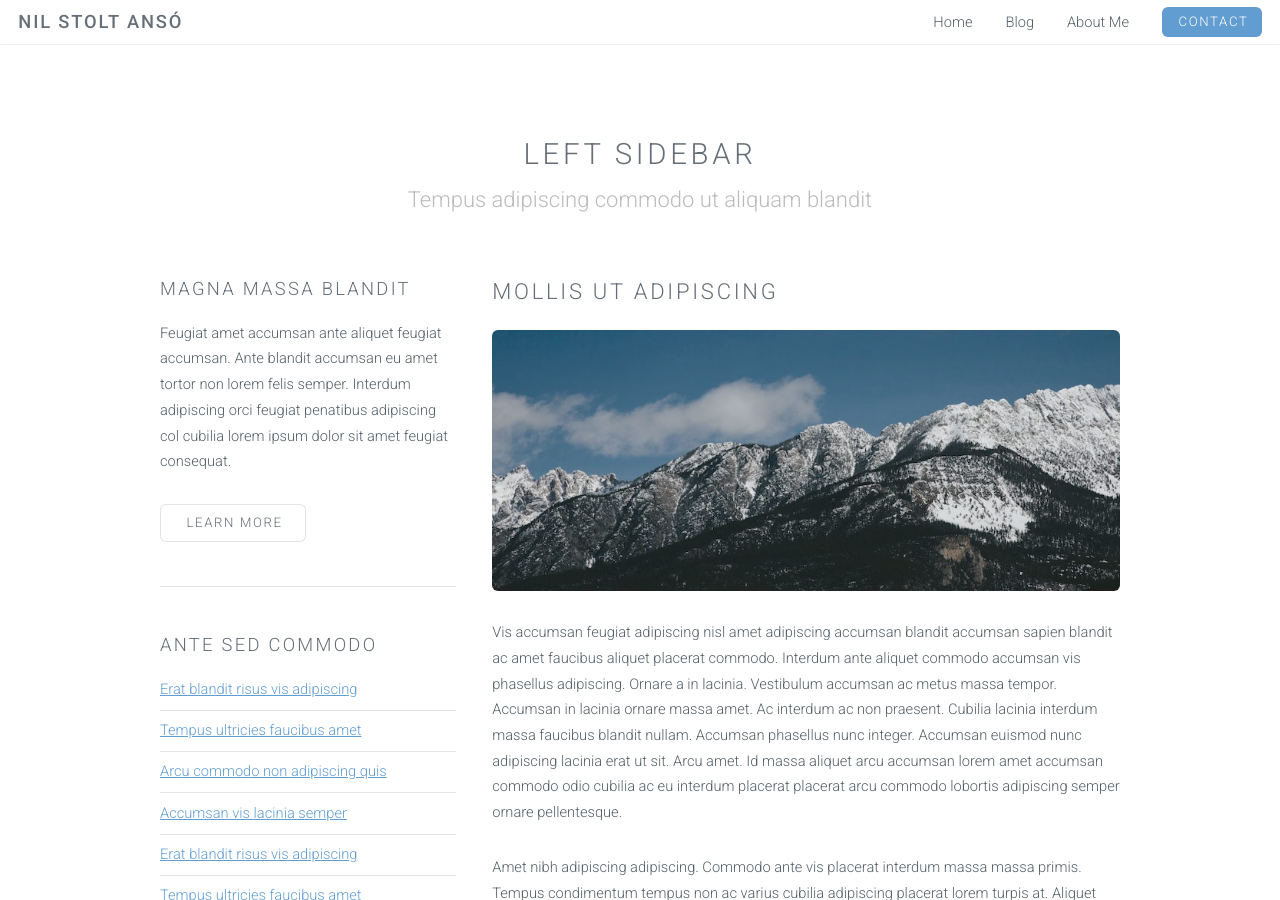
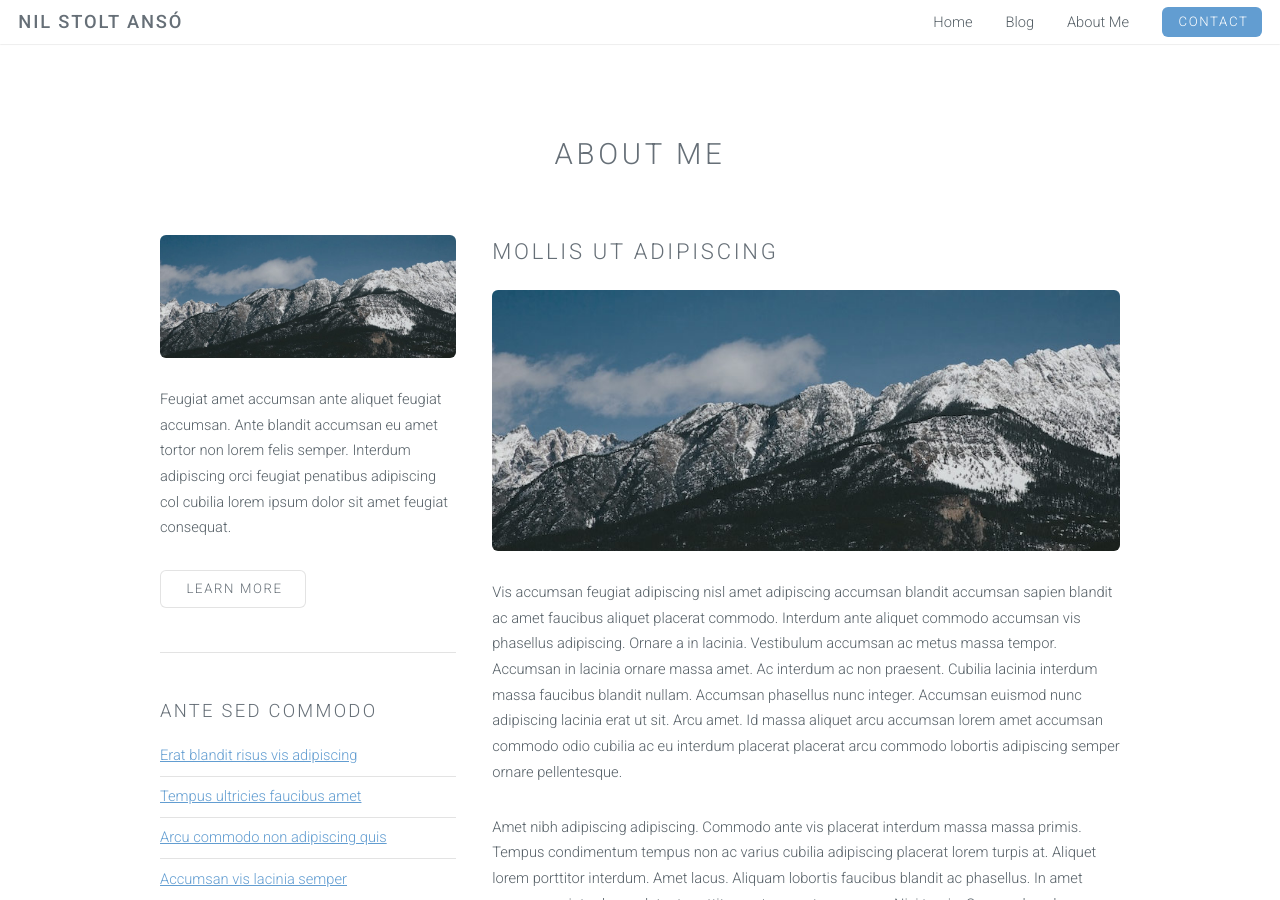
Before and after one commit to NILOIDE/NILOIDE.github.io, a Jekyll site: the page built from About-Me.html, in a window 1280 px wide and 900 px high. Built offline with Jekyll 4.4.1, drawn with Linux system fonts in a browser that asks for light colours.

Commit message:
Added my photo

```diff
--- a/About-Me.html
+++ b/About-Me.html
@@ -5,14 +5,13 @@ layout: default
 <!-- Main -->
 <section id="main" class="wrapper style1">
     <header class="major">
-        <h2>Left Sidebar</h2>
-        <p>Tempus adipiscing commodo ut aliquam blandit</p>
+        <h2>About Me</h2>
     </header>
     <div class="container">
         <div class="row">
             <div class="4u">
                 <section>
-                    <h3>Magna massa blandit</h3>
+                    <a href="#" class="image fit"><img src="images/pic03.jpg" alt="" /></a>
                     <p>Feugiat amet accumsan ante aliquet feugiat accumsan. Ante blandit accumsan eu amet tortor non lorem felis semper. Interdum adipiscing orci feugiat penatibus adipiscing col cubilia lorem ipsum dolor sit amet feugiat consequat.</p>
                     <ul class="actions">
                         <li><a href="#" class="button alt">Learn More</a></li>
```
Also changed, not shown: images/dasme_yet_again.jpg (added).
